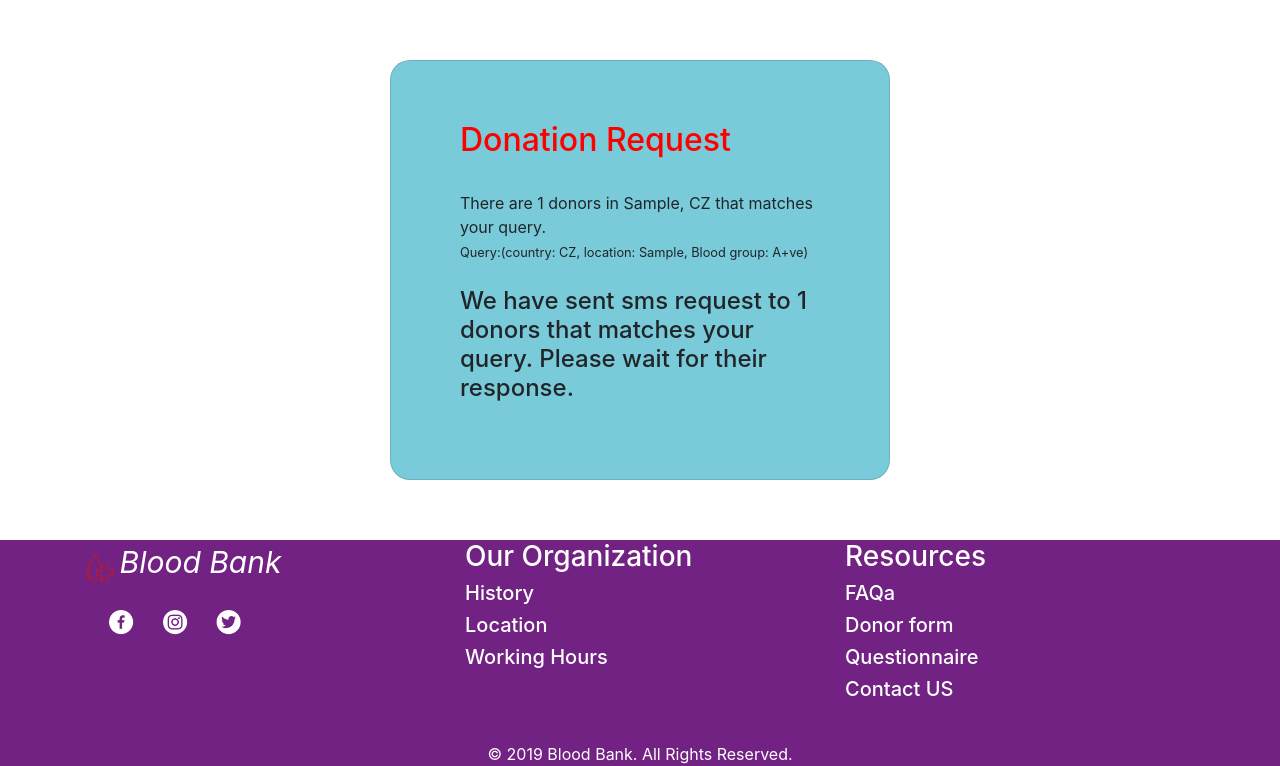
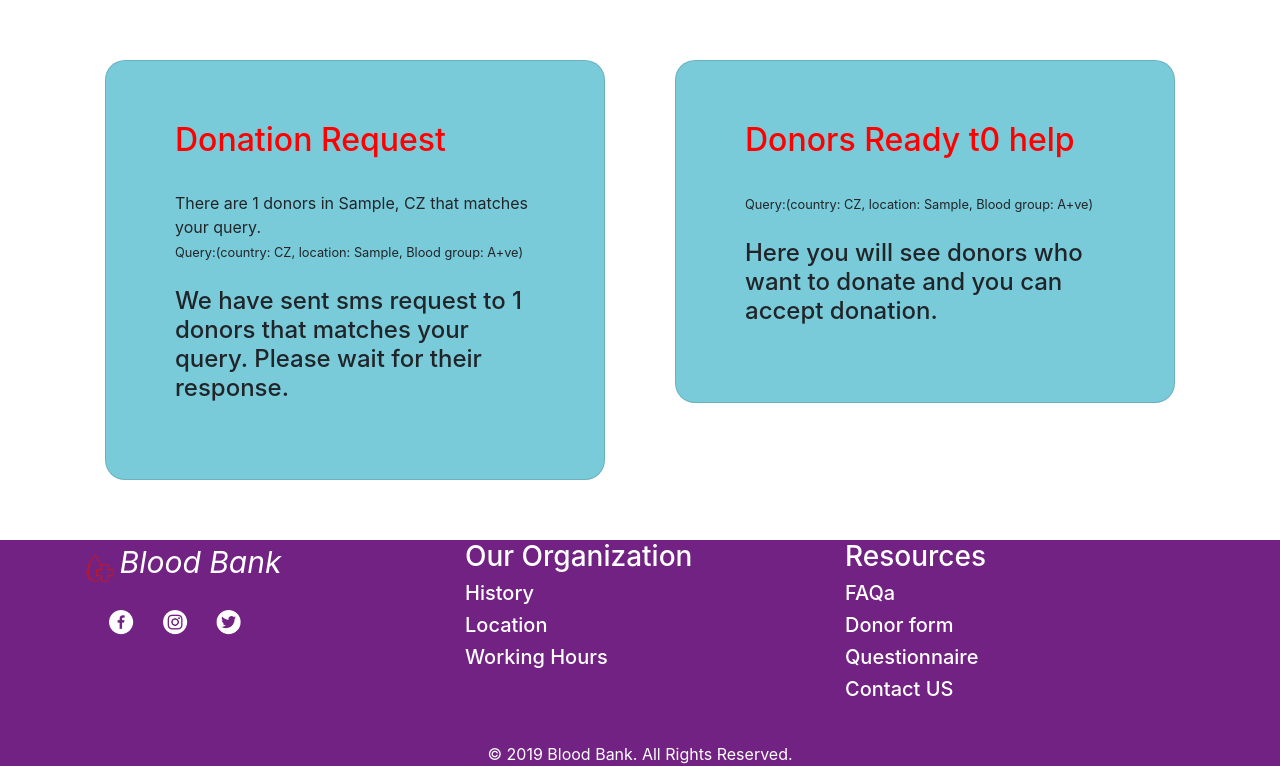
Before and after one commit to beingbiplov/donorNet, a Django app: page /send-request/1 in a window 1280 px wide. Shown: the part 115-881 px from the top of the page. Run offline with Django 3.2, Linux system fonts and the light colour scheme; a user stored in the database is signed in; tables that the repository leaves empty hold one stand-in row (values such as "Sample post"); some libraries are stand-ins or nearby versions.

Commit message:
managing donation request page

```diff
--- a/core/templates/core/donationrequests.html
+++ b/core/templates/core/donationrequests.html
@@ -12,7 +12,7 @@
 			<div class="row">
 
 				{% for request in donation_request %}
-				<div class="col-lg col-md">
+				<div class="col-lg-4 col-md-6">
 
 
 				<div class="search_card card " style="max-width: 500px;">
@@ -29,7 +29,7 @@
 							, {{ request.location2 }}
 						{% endif %}
 						<br>
-						Phone: {{ request.phone_number }} <br>
+
 						Required On : {{ request.required_on }}
 						<br><br>
 
--- a/core/templates/core/myrequestdata.html
+++ b/core/templates/core/myrequestdata.html
@@ -5,12 +5,14 @@
 
 {% block content %}
 
+	{% if current_user_request == True %}
+
 		<div class="container">
 
 			<div class="row">
 
 
-				<div class="col-lg col-md">
+				<div class="col-lg-6 col-md-6">
 
 
 				<div class="search_card card " style="max-width: 500px;">
@@ -49,6 +51,32 @@
 
 			</div>
 
+			<div class="col-lg-6 col-md-6">
+
+
+				<div class="search_card card " style="max-width: 500px;">
+				<article class="card-body mx-auto" style="max-width: 400px;">
+
+
+					<h2 class="blood_group_card"> Donors Ready t0 help </h2>
+					<br>
+
+
+					<small>Query:(country: {{ req_country }}, location: {{ req_location }}, Blood group: {{ req_blood_group }}) </small>
+					<br><br>
+
+					<h4>Here you will see donors who want to donate and you can accept donation.</h4>
+
+
+
+
+
+					</p>
+				</article>
+				</div> <!-- card.// -->
+
+			</div>
+
 		</div>
 
 
@@ -60,7 +88,51 @@
 
 
 
+	{% else %}
 
+
+		<div class="container">
+
+			<div class="row">
+
+
+				<div class="col-lg col-md">
+
+
+				<div class="search_card card " style="max-width: 500px;">
+				<article class="card-body mx-auto" style="max-width: 400px;">
+
+
+					<h2 class="blood_group_card"> {{ req_blood_group }} </h2>
+					<br>
+
+					<p class="user_blood_request_info">
+						Country: {{ req_country }} <br>
+						Location: {{ req_location }}
+						<br>
+						Required On : {{ req_required_on }}
+						<br><br>
+
+						<button href="#" type="btn" class="btn-primary">Donate</button>
+
+
+					</p>
+				</article>
+				</div> <!-- card.// -->
+
+			</div>
+
+		</div>
+
+
+
+
+	</div>
+
+
+
+
+	{% endif %}
 
 
 
--- a/core/views.py
+++ b/core/views.py
@@ -220,6 +220,10 @@ def sendDonorRequest(request, pk):
 	user = request.user
 	request_data = BloodRequest.objects.get(pk=pk)
 
+	if request_data.user == user:
+		current_user_request = True
+	else:
+		current_user_request = False
 
 	req_bloodgroup = request_data.blood_group
 	req_country = request_data.country
@@ -249,9 +253,11 @@ def sendDonorRequest(request, pk):
 			'req_country' : req_country,
 			'req_location' : req_location1,
 			'req_blood_group' : req_bloodgroup,
+			'req_required_on' : req_required_on,
 			'country_donor_records_total' : country_donor_records_total,
 			'location_donor_records_total' : location_donor_records_total,
 			'matching_records_total' : matching_records_total,
+			'current_user_request' : current_user_request,
 		}
 
 	return render(request, 'core/myrequestdata.html', context)
@@ -260,5 +266,5 @@ def sendDonorRequest(request, pk):
 class donationRequests(ListView):
 	queryset = BloodRequest.objects.filter(is_active=True).order_by('-date_created')
 	template_name = 'core/donationrequests.html'
-	paginate_by = 9
+	paginate_by = 12
 	context_object_name = 'donation_request'
```
